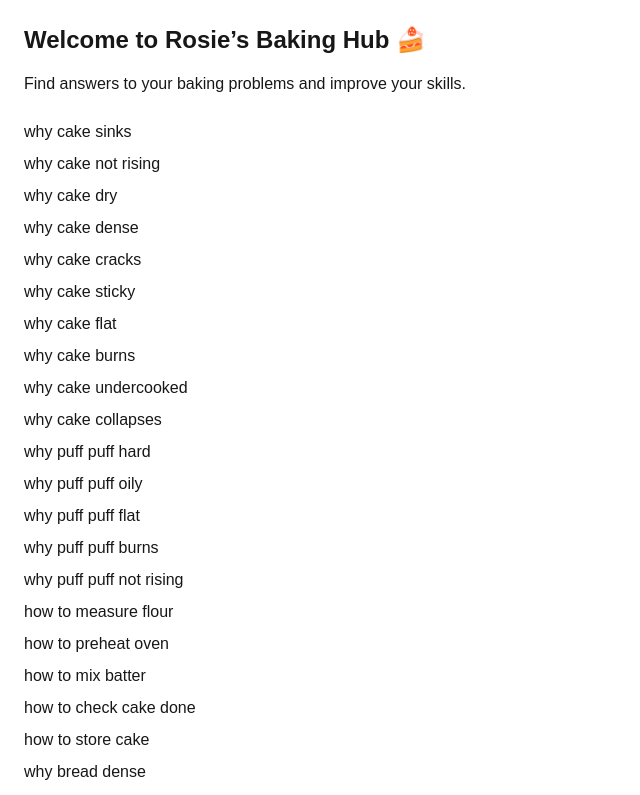
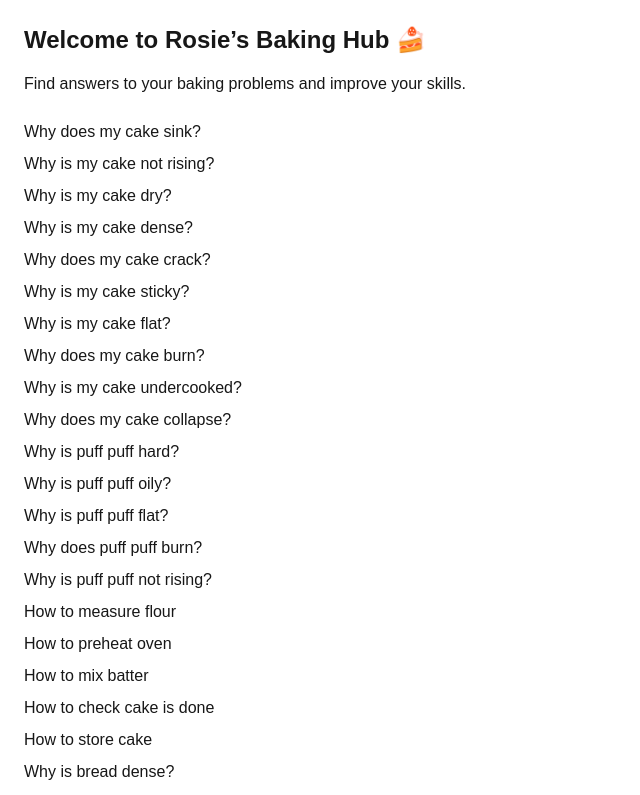
Before and after one commit to RoseO5/baking-hub, a Next.js app: page / in a window 1280 px wide. Shown: the top 795 px of the page, without its empty margins (0-640 px from the left). Built offline with nearby package versions, Linux system fonts and the light colour scheme.

Commit message:
Centralized questions into single data source

```diff
--- a/app/page.tsx
+++ b/app/page.tsx
@@ -1,66 +1,7 @@
 "use client";
 
 import Link from "next/link";
-
-const questions = [
-  "why-cake-sinks",
-  "why-cake-not-rising",
-  "why-cake-dry",
-  "why-cake-dense",
-  "why-cake-cracks",
-  "why-cake-sticky",
-  "why-cake-flat",
-  "why-cake-burns",
-  "why-cake-undercooked",
-  "why-cake-collapses",
-
-  "why-puff-puff-hard",
-  "why-puff-puff-oily",
-  "why-puff-puff-flat",
-  "why-puff-puff-burns",
-  "why-puff-puff-not-rising",
-
-  "how-to-measure-flour",
-  "how-to-preheat-oven",
-  "how-to-mix-batter",
-  "how-to-check-cake-done",
-  "how-to-store-cake",
-
-  "why-bread-dense",
-  "why-bread-hard",
-  "why-bread-not-rising",
-
-  "why-cookies-hard",
-  "why-cookies-soft",
-
-  "why-icing-runny",
-  "why-icing-hard",
-
-  "why-cake-sticks-pan",
-  "how-to-grease-pan",
-
-  "why-cake-bitter",
-  "why-cake-too-sweet",
-
-  "why-cake-heavy",
-  "why-cake-light",
-
-  "why-cake-wet",
-  "why-cake-dry-edges",
-
-  "why-butter-not-creaming",
-  "why-eggs-curdle",
-
-  "why-mixture-lumpy",
-  "why-mixture-thin",
-
-  "why-cake-smells-egg",
-  "why-cake-no-flavor",
-
-  "why-oven-not-heating",
-  "why-cake-rises-one-side",
-  "why-batter-curdled"
-];
+import { questions } from "@/data/questions";
 
 export default function Home() {
   return (
@@ -74,10 +15,10 @@ export default function Home() {
       </p>
 
       <ul className="mt-6 space-y-2">
-        {questions.map((q) => (
+        {Object.keys(questions).map((q) => (
           <li key={q}>
             <Link href={`/questions/${q}`}>
-              {q.replace(/-/g, " ")}
+              {questions[q].title}
             </Link>
           </li>
         ))}
--- a/app/questions/[slug]/page.tsx
+++ b/app/questions/[slug]/page.tsx
@@ -1,67 +1,8 @@
 import AdBlock from "@/components/AdBlock";
 import StudentOffer from "@/components/StudentOffer";
+import { questions } from "@/data/questions";
 
 const isStudent = false;
-
-const questions: Record<string, { title: string; answer: string }> = {
-  "why-cake-sinks": { title: "Why does my cake sink?", answer: "Too much liquid, underbaking, or opening the oven early." },
-  "why-cake-not-rising": { title: "Why is my cake not rising?", answer: "Expired baking powder or overmixing." },
-  "why-cake-dry": { title: "Why is my cake dry?", answer: "Overbaking or too little fat." },
-  "why-cake-dense": { title: "Why is my cake dense?", answer: "Too much flour or overmixing." },
-  "why-cake-cracks": { title: "Why does my cake crack?", answer: "Oven too hot." },
-  "why-cake-sticky": { title: "Why is my cake sticky?", answer: "Underbaked or too much sugar." },
-  "why-cake-flat": { title: "Why is my cake flat?", answer: "No rising agent or expired baking powder." },
-  "why-cake-burns": { title: "Why does my cake burn?", answer: "Oven temperature too high." },
-  "why-cake-undercooked": { title: "Why is my cake undercooked?", answer: "Not baked long enough." },
-  "why-cake-collapses": { title: "Why does my cake collapse?", answer: "Opening oven too early." },
-
-  "why-puff-puff-hard": { title: "Why is puff puff hard?", answer: "Too much flour or not enough yeast." },
-  "why-puff-puff-oily": { title: "Why is puff puff oily?", answer: "Oil temperature too low." },
-  "why-puff-puff-flat": { title: "Why is puff puff flat?", answer: "Not enough yeast." },
-  "why-puff-puff-burns": { title: "Why does puff puff burn?", answer: "Oil too hot." },
-  "why-puff-puff-not-rising": { title: "Why is puff puff not rising?", answer: "Inactive yeast." },
-
-  "how-to-measure-flour": { title: "How to measure flour", answer: "Scoop and level, don’t pack." },
-  "how-to-preheat-oven": { title: "How to preheat oven", answer: "Preheat 10–15 minutes before baking." },
-  "how-to-mix-batter": { title: "How to mix batter", answer: "Mix gently, avoid overmixing." },
-  "how-to-check-cake-done": { title: "How to check cake is done", answer: "Insert toothpick; it should come out clean." },
-  "how-to-store-cake": { title: "How to store cake", answer: "Wrap and keep in a cool place." },
-
-  "why-bread-dense": { title: "Why is bread dense?", answer: "Not enough kneading or yeast." },
-  "why-bread-hard": { title: "Why is bread hard?", answer: "Overbaked or low moisture." },
-  "why-bread-not-rising": { title: "Why is bread not rising?", answer: "Inactive yeast." },
-
-  "why-cookies-hard": { title: "Why are cookies hard?", answer: "Overbaked." },
-  "why-cookies-soft": { title: "Why are cookies too soft?", answer: "Underbaked." },
-
-  "why-icing-runny": { title: "Why is icing runny?", answer: "Too much liquid." },
-  "why-icing-hard": { title: "Why is icing hard?", answer: "Too much sugar." },
-
-  "why-cake-sticks-pan": { title: "Why does cake stick to pan?", answer: "Pan not greased properly." },
-  "how-to-grease-pan": { title: "How to grease pan", answer: "Use butter and flour." },
-
-  "why-cake-bitter": { title: "Why is cake bitter?", answer: "Too much baking soda." },
-  "why-cake-too-sweet": { title: "Why is cake too sweet?", answer: "Too much sugar." },
-
-  "why-cake-heavy": { title: "Why is cake heavy?", answer: "Too much flour." },
-  "why-cake-light": { title: "Why is cake light?", answer: "Proper mixing and ingredients." },
-
-  "why-cake-wet": { title: "Why is cake wet inside?", answer: "Undercooked." },
-  "why-cake-dry-edges": { title: "Why are cake edges dry?", answer: "Overbaked." },
-
-  "why-butter-not-creaming": { title: "Why is butter not creaming?", answer: "Too cold." },
-  "why-eggs-curdle": { title: "Why do eggs curdle?", answer: "Added too quickly." },
-
-  "why-mixture-lumpy": { title: "Why is mixture lumpy?", answer: "Not mixed properly." },
-  "why-mixture-thin": { title: "Why is mixture too thin?", answer: "Too much liquid." },
-
-  "why-cake-smells-egg": { title: "Why does cake smell like egg?", answer: "Too many eggs." },
-  "why-cake-no-flavor": { title: "Why does cake have no flavor?", answer: "Not enough flavoring." },
-
-  "why-oven-not-heating": { title: "Why is my oven not heating?", answer: "Faulty thermostat or power issue." },
-  "why-cake-rises-one-side": { title: "Why does cake rise on one side?", answer: "Uneven oven heat." },
-  "why-batter-curdled": { title: "Why is batter curdled?", answer: "Ingredients not at same temperature." }
-};
 
 export default function QuestionPage({ params }: { params: { slug: string } }) {
   const data = questions[params.slug];
--- /dev/null
+++ b/data/questions.ts
@@ -0,0 +1,59 @@
+export const questions = {
+  "why-cake-sinks": { title: "Why does my cake sink?", answer: "Too much liquid, underbaking, or opening the oven early." },
+  "why-cake-not-rising": { title: "Why is my cake not rising?", answer: "Expired baking powder or overmixing." },
+  "why-cake-dry": { title: "Why is my cake dry?", answer: "Overbaking or too little fat." },
+  "why-cake-dense": { title: "Why is my cake dense?", answer: "Too much flour or overmixing." },
+  "why-cake-cracks": { title: "Why does my cake crack?", answer: "Oven too hot." },
+  "why-cake-sticky": { title: "Why is my cake sticky?", answer: "Underbaked or too much sugar." },
+  "why-cake-flat": { title: "Why is my cake flat?", answer: "No rising agent or expired baking powder." },
+  "why-cake-burns": { title: "Why does my cake burn?", answer: "Oven temperature too high." },
+  "why-cake-undercooked": { title: "Why is my cake undercooked?", answer: "Not baked long enough." },
+  "why-cake-collapses": { title: "Why does my cake collapse?", answer: "Opening oven too early." },
+
+  "why-puff-puff-hard": { title: "Why is puff puff hard?", answer: "Too much flour or not enough yeast." },
+  "why-puff-puff-oily": { title: "Why is puff puff oily?", answer: "Oil temperature too low." },
+  "why-puff-puff-flat": { title: "Why is puff puff flat?", answer: "Not enough yeast." },
+  "why-puff-puff-burns": { title: "Why does puff puff burn?", answer: "Oil too hot." },
+  "why-puff-puff-not-rising": { title: "Why is puff puff not rising?", answer: "Inactive yeast." },
+
+  "how-to-measure-flour": { title: "How to measure flour", answer: "Scoop and level, don’t pack." },
+  "how-to-preheat-oven": { title: "How to preheat oven", answer: "Preheat 10–15 minutes before baking." },
+  "how-to-mix-batter": { title: "How to mix batter", answer: "Mix gently, avoid overmixing." },
+  "how-to-check-cake-done": { title: "How to check cake is done", answer: "Insert toothpick; it should come out clean." },
+  "how-to-store-cake": { title: "How to store cake", answer: "Wrap and keep in a cool place." },
+
+  "why-bread-dense": { title: "Why is bread dense?", answer: "Not enough kneading or yeast." },
+  "why-bread-hard": { title: "Why is bread hard?", answer: "Overbaked or low moisture." },
+  "why-bread-not-rising": { title: "Why is bread not rising?", answer: "Inactive yeast." },
+
+  "why-cookies-hard": { title: "Why are cookies hard?", answer: "Overbaked." },
+  "why-cookies-soft": { title: "Why are cookies too soft?", answer: "Underbaked." },
+
+  "why-icing-runny": { title: "Why is icing runny?", answer: "Too much liquid." },
+  "why-icing-hard": { title: "Why is icing hard?", answer: "Too much sugar." },
+
+  "why-cake-sticks-pan": { title: "Why does cake stick to pan?", answer: "Pan not greased properly." },
+  "how-to-grease-pan": { title: "How to grease pan", answer: "Use butter and flour." },
+
+  "why-cake-bitter": { title: "Why is cake bitter?", answer: "Too much baking soda." },
+  "why-cake-too-sweet": { title: "Why is cake too sweet?", answer: "Too much sugar." },
+
+  "why-cake-heavy": { title: "Why is cake heavy?", answer: "Too much flour." },
+  "why-cake-light": { title: "Why is cake light?", answer: "Proper mixing and ingredients." },
+
+  "why-cake-wet": { title: "Why is cake wet inside?", answer: "Undercooked." },
+  "why-cake-dry-edges": { title: "Why are cake edges dry?", answer: "Overbaked." },
+
+  "why-butter-not-creaming": { title: "Why is butter not creaming?", answer: "Too cold." },
+  "why-eggs-curdle": { title: "Why do eggs curdle?", answer: "Added too quickly." },
+
+  "why-mixture-lumpy": { title: "Why is mixture lumpy?", answer: "Not mixed properly." },
+  "why-mixture-thin": { title: "Why is mixture too thin?", answer: "Too much liquid." },
+
+  "why-cake-smells-egg": { title: "Why does cake smell like egg?", answer: "Too many eggs." },
+  "why-cake-no-flavor": { title: "Why does cake have no flavor?", answer: "Not enough flavoring." },
+
+  "why-oven-not-heating": { title: "Why is my oven not heating?", answer: "Faulty thermostat or power issue." },
+  "why-cake-rises-one-side": { title: "Why does cake rise on one side?", answer: "Uneven oven heat." },
+  "why-batter-curdled": { title: "Why is batter curdled?", answer: "Ingredients not at same temperature." }
+};
```
